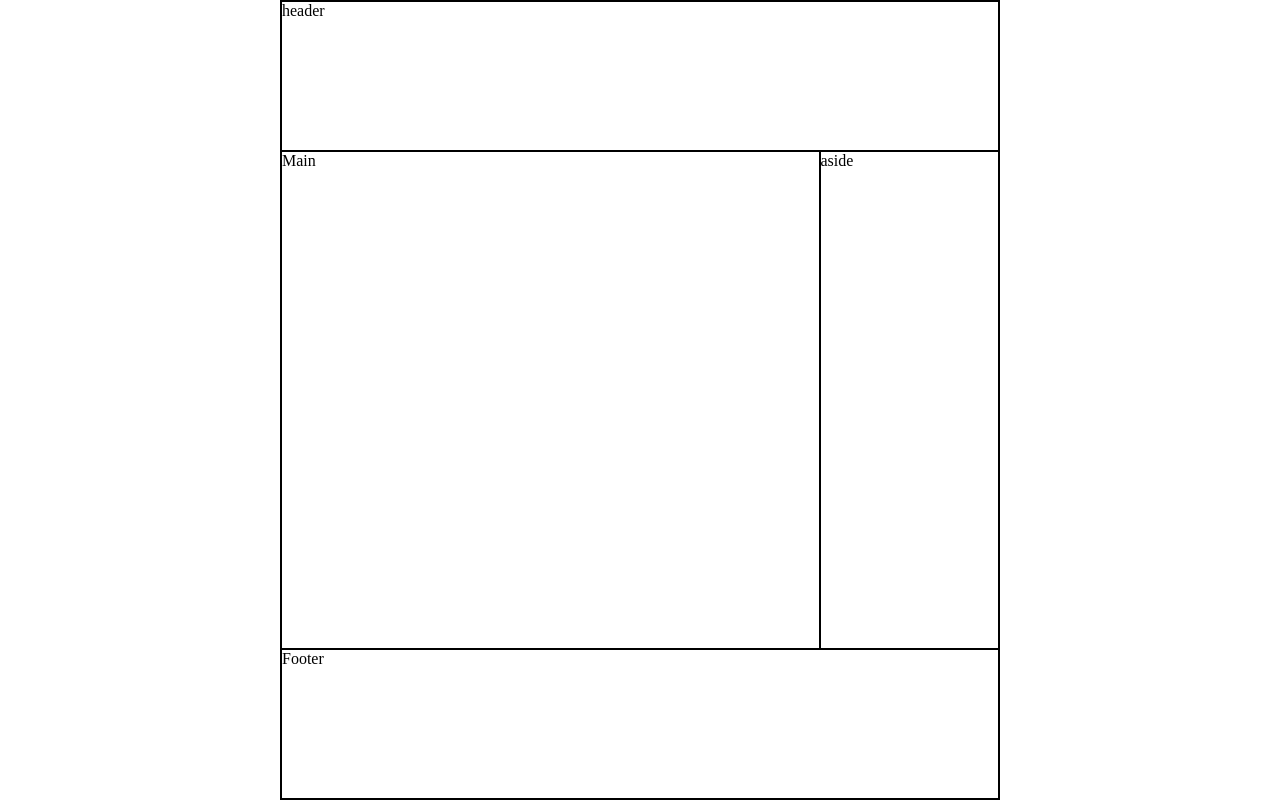
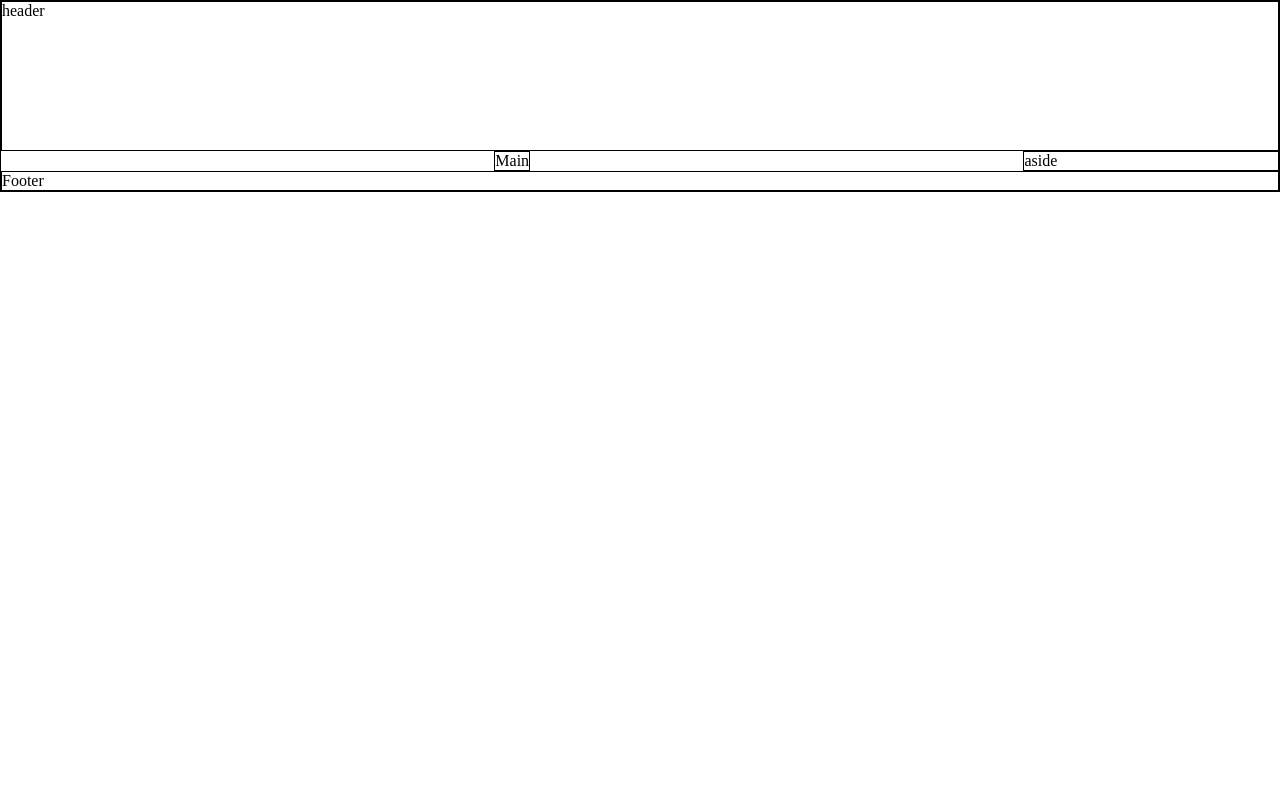
Before and after one commit to Alejandrosilvadeandrade/Projetos-de-treino-website, a plain HTML site: page projeto-1-perfil-pessoal/index.html in a window 1280 px wide. Drawn offline with Linux system fonts and the light colour scheme.

Commit message:
Update style.css

```diff
--- a/projeto-1-perfil-pessoal/style.css
+++ b/projeto-1-perfil-pessoal/style.css
@@ -7,35 +7,32 @@
 .container {
     display: grid;
     border: 1px solid black;
-    grid-template-columns:1fr 1fr 1fr 1fr;
-    grid-template-rows: auto 1fr auto;
-    width: 720px;
-    min-height: 100vh;
-    margin: auto;
+    grid-template-columns: repeat(5, 1fr);
+    grid-template-areas:
+    'header header header header header'
+    'main main main main aside'
+    'footer footer footer footer footer'
+    ;
 }
 
 header {
-    grid-column: 1/5;
+    border: 1px solid black;
+    grid-area: header;
     height: 150px;
-    border: 1px solid black;
 }
 main {
-    grid-column: 1/4;
-    grid-row: 2/5;
     border: 1px solid black;
-
+    grid-area: main;
+    display: flex;
+    margin: auto;
 
 }
 aside {
-    grid-column: 4/5;
-    grid-row: 2/5;
     border: 1px solid black;
+    grid-area: aside;
+}
+footer {
+    border: 1px solid black;
+    grid-area: footer;
 
 }
-footer {
-    grid-column: 1/5;
-    height: 150px;
-    border: 1px solid black;
-
-
-}
```
